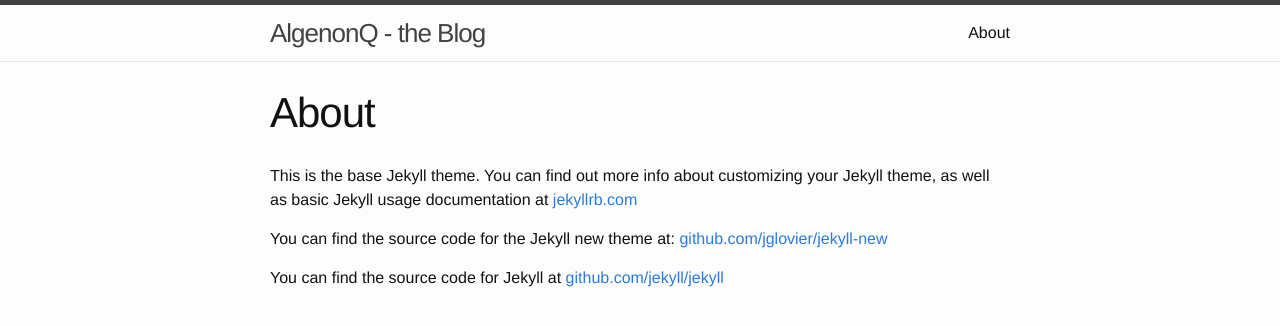
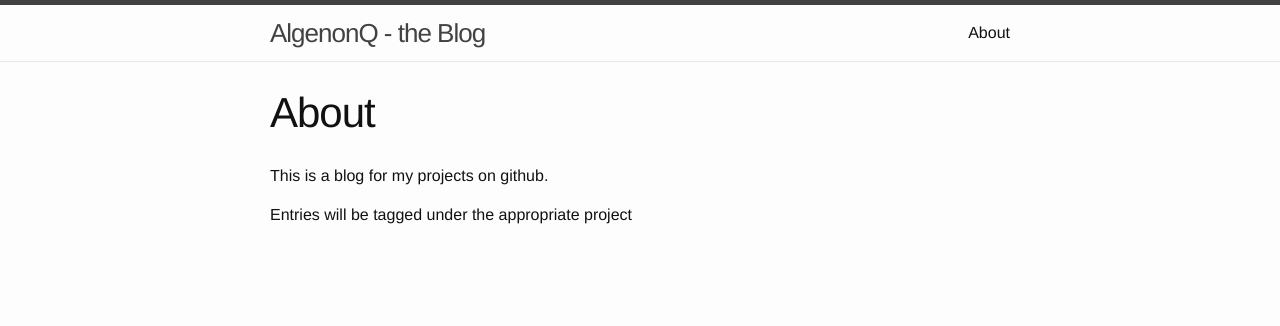
Before and after one commit to algenonq/algenonq.github.io, a Jekyll site: the page built from about.md, in a window 1280 px wide. Shown: the top 326 px of the page. Built offline with Jekyll 4.4.1, drawn with Linux system fonts in a browser that asks for light colours.

Commit message:
changed about

```diff
--- a/about.md
+++ b/about.md
@@ -3,9 +3,6 @@
 title: About
 permalink: /about/
 ---
+This is a blog for my projects on github.
 
-This is the base Jekyll theme. You can find out more info about customizing your Jekyll theme, as well as basic Jekyll usage documentation at [jekyllrb.com](http://jekyllrb.com/)
-
-You can find the source code for the Jekyll new theme at: [github.com/jglovier/jekyll-new](https://github.com/jglovier/jekyll-new)
-
-You can find the source code for Jekyll at [github.com/jekyll/jekyll](https://github.com/jekyll/jekyll)
+Entries will be tagged under the appropriate project
```
